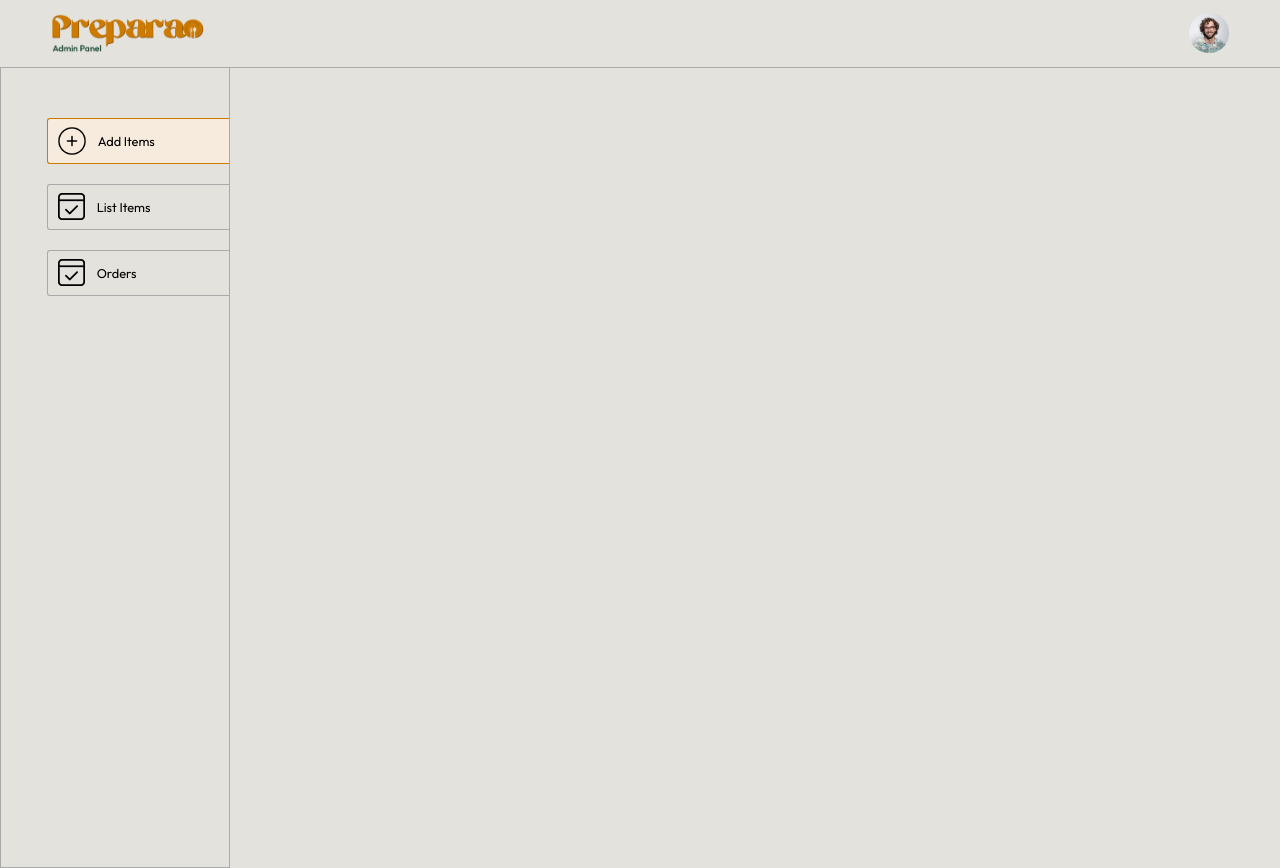
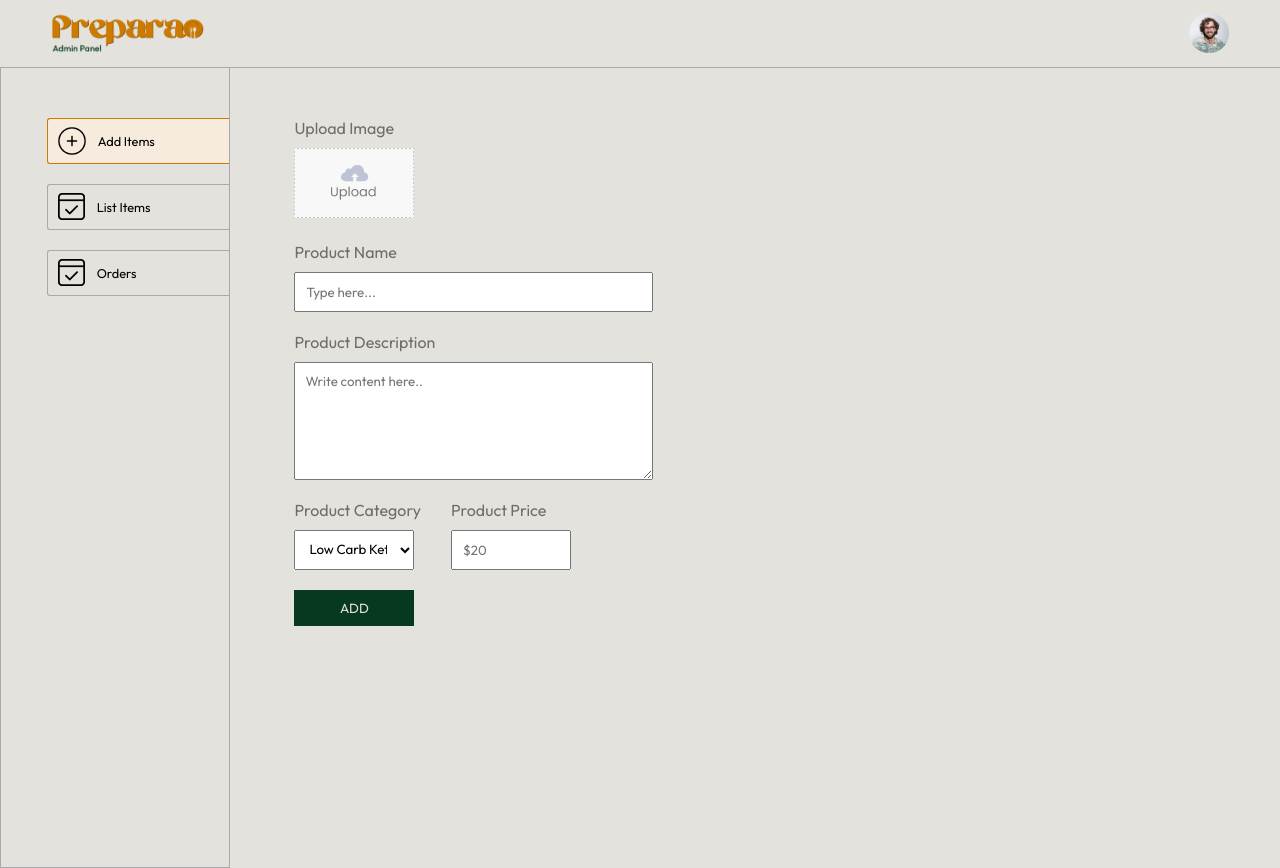
Before and after one commit to inthehallways/preparao, a React (Vite) app in the folder admin/: page /add in a window 1280 px wide. Built offline with nearby package versions, Linux system fonts and the light colour scheme.

Commit message:
Setup Add.jsx and create its CSS

```diff
--- a/admin/src/index.css
+++ b/admin/src/index.css
@@ -26,3 +26,9 @@
 .app-content{
     display: flex;
 }
+
+.flex-col{
+    display: flex;
+    flex-direction: column;
+    gap: 10px;
+}
--- a/admin/src/pages/add/Add.css
+++ b/admin/src/pages/add/Add.css
@@ -0,0 +1,42 @@
+.add{
+    width: 70%;
+    margin-left: max(5vw, 25px);
+    margin-top: 50px;
+    color: #6d6d6d;
+    font-size: 16px;
+}
+
+.add form {
+    gap: 20px;
+}
+
+.add-img-upload img{
+    width: 120px;
+}
+
+.add-product-name, .add-product-description{
+    width: max(40%, 280px);
+}
+
+.add-product-name input, .add-product-description textarea{
+    padding: 10px;
+}
+
+.add-category-price{
+    display: flex;
+    gap: 30px;
+}
+
+.add-category-price select, .add-category-price input{
+    max-width: 120px;
+    padding: 10px;
+}
+
+.add-btn{
+    max-width: 120px;
+    border: none;
+    padding: 10px;
+    background-color: #063920;
+    color: #e4e2dd;
+    cursor: pointer;
+}
--- a/admin/src/pages/add/Add.jsx
+++ b/admin/src/pages/add/Add.jsx
@@ -1,10 +1,59 @@
-import React from 'react'
+import React, { useState } from 'react'
 import './Add.css'
+import { assets } from '../../assets/assets';
 
 const Add = () => {
+
+    const [image, setImage] = useState(false);
+    const [data, setData] = useState({
+      name: "",
+      description: "",
+      price:"",
+      category:"Low Carb Keto"
+    })
+
+    const onChangeHandler = (event) => {
+      const name = event.target.name;
+      const value = event.target.value;
+      setData(data => ({...data,[name]:value}))
+    }
+
   return (
-    <div>
-
+    <div className='add'>
+      <form className='flex-col'>
+        <div className="add-img-upload flex-col">
+          <p>Upload Image</p>
+          <label htmlFor="image">
+            <img src={image ? URL.createObjectURL(image) : assets.upload_area} alt=""/>
+          </label>
+          <input onChange={(e) => setImage(e.target.files[0])}type="file" id="image" hidden required/>
+        </div>
+        <div className="add-product-name flex-col">
+          <p>Product Name</p>
+          <input onChange={onChangeHandler} value={data.name} type="text" name='name' placeholder='Type here...'/>
+        </div>
+        <div className="add-product-description flex-col">
+          <p>Product Description</p>
+          <textarea onChange={onChangeHandler} value={data.description} name="description" rows="6" placeholder='Write content here..' required></textarea>
+        </div>
+        <div className="add-category-price">
+          <div className="add-category flex-col">
+            <p>Product Category</p>
+            <select onChange={onChangeHandler} name="category">
+              <option value="Low Carb Keto">Low Carb Keto</option>
+              <option value="Plant Based">Plant Based</option>
+              <option value="High Protein">High Protein</option>
+              <option value="Diabetes Friendly">Diabetes Friendly</option>
+              <option value="Heart Healthy">Heart Healthy</option>
+            </select>
+          </div>
+          <div className="add-price flex-col">
+            <p>Product Price</p>
+            <input onChange={onChangeHandler} value={data.price} type="Number" name='price' placeholder='$20'/>
+          </div>
+        </div>
+        <button type='submit' className='add-btn'>ADD</button>
+      </form>
     </div>
   )
 }
```
